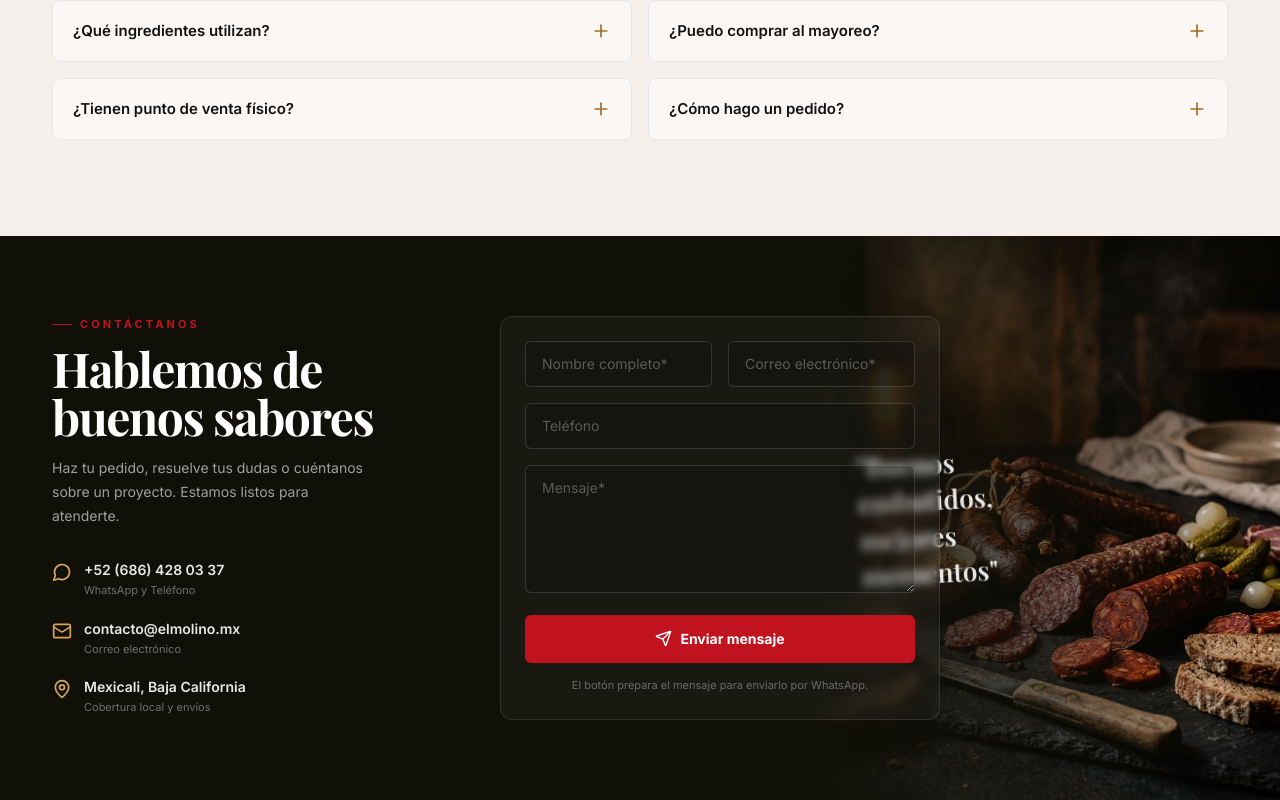
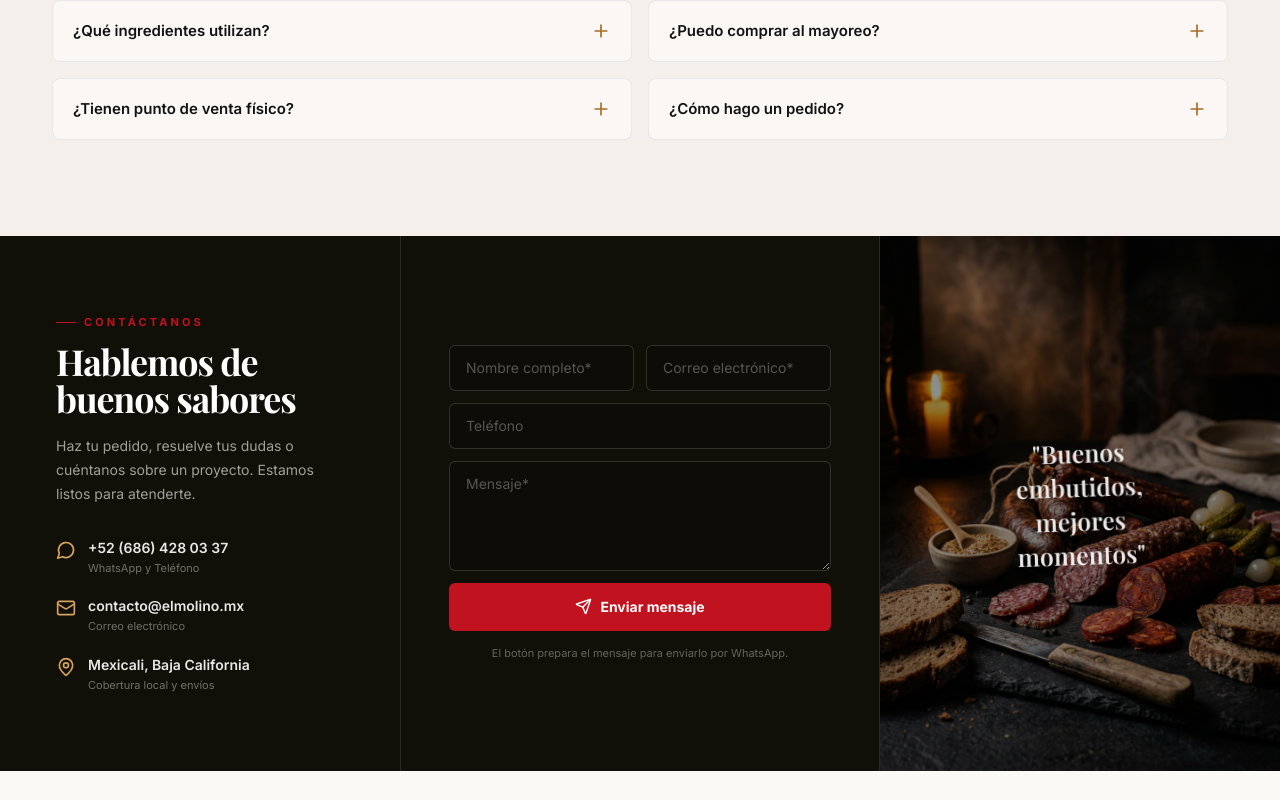
Before and after one commit to gerardocastrovargas-web/el-molino, a React (Vite) app: page / in a window 1280 px wide. Shown: the part 2364-3164 px from the top of the page. After the commit the page ends 3135 px from the top, so only its background shows below. Built offline with nearby package versions, Linux system fonts and the light colour scheme; a web font is replaced by a local one.

Commit message:
feat: contact section proper 3-col grid, no overlapping, real column layout

```diff
--- a/src/components/ContactFooter.jsx
+++ b/src/components/ContactFooter.jsx
@@ -1,12 +1,12 @@
-import { Mail, MapPin, MessageCircle, Phone, Send } from 'lucide-react'
+import { Mail, MapPin, MessageCircle, Send } from 'lucide-react'
 
 export default function ContactFooter() {
   const handleSubmit = (event) => {
     event.preventDefault()
     const form = new FormData(event.currentTarget)
-    const name = form.get('name') || ''
-    const email = form.get('email') || ''
-    const phone = form.get('phone') || ''
+    const name    = form.get('name')    || ''
+    const email   = form.get('email')   || ''
+    const phone   = form.get('phone')   || ''
     const message = form.get('message') || ''
     const text = encodeURIComponent(
       `Hola, soy ${name}.${email ? ` Mi correo: ${email}.` : ''}${phone ? ` Mi teléfono: ${phone}.` : ''} ${message}`
@@ -15,38 +15,20 @@ export default function ContactFooter() {
   }
 
   return (
-    <footer id="contacto" className="relative bg-[#111008] text-white overflow-hidden">
+    <footer id="contacto" className="bg-[#111008] text-white">
+      {/* ── 3-column real grid — no absolutes ── */}
+      <div className="grid min-h-[520px] lg:grid-cols-[1fr_1.2fr_1fr]">
 
-      {/* ── Contact section ─────────────────────────────────────────── */}
-      <div className="relative">
-        {/* Decorative right-side food image — desktop only */}
-        <div className="absolute inset-y-0 right-0 hidden w-[36%] lg:block pointer-events-none select-none">
-          <img
-            src="/assets/contact-bg.jpg"
-            alt=""
-            aria-hidden="true"
-            className="h-full w-full object-cover object-center"
-          />
-          {/* gradient blend */}
-          <div className="absolute inset-0 bg-gradient-to-r from-[#111008] via-[#111008]/60 to-transparent" />
-          {/* Quote overlay */}
-          <p className="font-display absolute left-10 top-1/2 max-w-[200px] -translate-y-1/2 -rotate-3 text-[1.65rem] italic leading-snug text-white/90 drop-shadow-lg">
-            "Buenos<br/>embutidos,<br/>mejores<br/>momentos"
-          </p>
-        </div>
-
-        <div className="mx-auto grid max-w-[1240px] gap-12 px-5 py-16 lg:grid-cols-[1fr_1.1fr_0.6fr] lg:px-8 lg:py-20">
-
-          {/* ── Left: contact info ─── */}
-          <div>
+        {/* ── Col 1: Contact info ── */}
+        <div className="flex flex-col justify-center px-8 py-14 sm:px-10 lg:px-12 xl:px-14">
           <span className="eyebrow text-brand-500 flex items-center gap-2">
             <span className="inline-block h-px w-5 bg-brand-500" />
             Contáctanos
           </span>
-            <h2 className="font-display mt-3 text-4xl font-bold leading-[1.05] tracking-[-0.03em] sm:text-5xl">
-              Hablemos de<br/>buenos sabores
+          <h2 className="font-display mt-3 text-[clamp(2rem,2.8vw,2.8rem)] font-bold leading-[1.05] tracking-[-0.03em]">
+            Hablemos de<br />buenos sabores
           </h2>
-            <p className="mt-4 max-w-xs text-sm leading-6 text-white/60">
+          <p className="mt-4 text-sm leading-6 text-white/60">
             Haz tu pedido, resuelve tus dudas o cuéntanos sobre un proyecto. Estamos listos para atenderte.
           </p>
 
@@ -75,12 +57,10 @@ export default function ContactFooter() {
           </div>
         </div>
 
-          {/* ── Center: form ─── */}
-          <form
-            onSubmit={handleSubmit}
-            className="rounded-xl border border-white/10 bg-white/[.04] p-5 backdrop-blur-sm sm:p-6"
-          >
-            <div className="grid gap-4 sm:grid-cols-2">
+        {/* ── Col 2: Form ── */}
+        <div className="flex flex-col justify-center border-x border-white/10 px-8 py-14 sm:px-10 lg:px-12">
+          <form onSubmit={handleSubmit} className="flex flex-col gap-3">
+            <div className="grid gap-3 sm:grid-cols-2">
               <input
                 className="form-field"
                 name="name"
@@ -98,14 +78,14 @@ export default function ContactFooter() {
               />
             </div>
             <input
-              className="form-field mt-4"
+              className="form-field"
               name="phone"
               type="tel"
               placeholder="Teléfono"
               id="contact-phone"
             />
             <textarea
-              className="form-field mt-4 min-h-[128px] resize-y"
+              className="form-field min-h-[110px] resize-y"
               name="message"
               placeholder="Mensaje*"
               required
@@ -114,20 +94,33 @@ export default function ContactFooter() {
             <button
               type="submit"
               id="contact-submit"
-              className="mt-4 flex w-full items-center justify-center gap-2 rounded-md bg-brand-500 px-5 py-[14px] text-sm font-bold text-white transition duration-300 hover:bg-brand-600 hover:shadow-glow active:scale-[.99]"
+              className="flex w-full items-center justify-center gap-2 rounded-md bg-brand-500 px-5 py-[14px] text-sm font-bold text-white transition duration-300 hover:bg-brand-600 hover:shadow-glow active:scale-[.99]"
             >
               <Send size={17} /> Enviar mensaje
             </button>
-            <p className="mt-3 text-center text-[11px] leading-5 text-white/35">
+            <p className="text-center text-[11px] leading-5 text-white/35">
               El botón prepara el mensaje para enviarlo por WhatsApp.
             </p>
           </form>
-
-          {/* Spacer — reserved for right image overlap on desktop */}
-          <div className="hidden lg:block" />
-        </div>
         </div>
 
+        {/* ── Col 3: Food image + quote ── */}
+        <div className="relative hidden overflow-hidden lg:block">
+          <img
+            src="/assets/contact-bg.jpg"
+            alt=""
+            aria-hidden="true"
+            className="h-full w-full object-cover object-center"
+          />
+          {/* dark overlay for readability */}
+          <div className="absolute inset-0 bg-black/45" />
+          {/* Quote */}
+          <p className="font-display absolute inset-0 flex items-center justify-center px-8 text-center text-[1.55rem] italic leading-snug text-white/90 drop-shadow-lg -rotate-2">
+            "Buenos<br />embutidos,<br />mejores<br />momentos"
+          </p>
+        </div>
+
+      </div>
     </footer>
   )
 }
```
Lines whose indentation alone changed are shown as unchanged.
